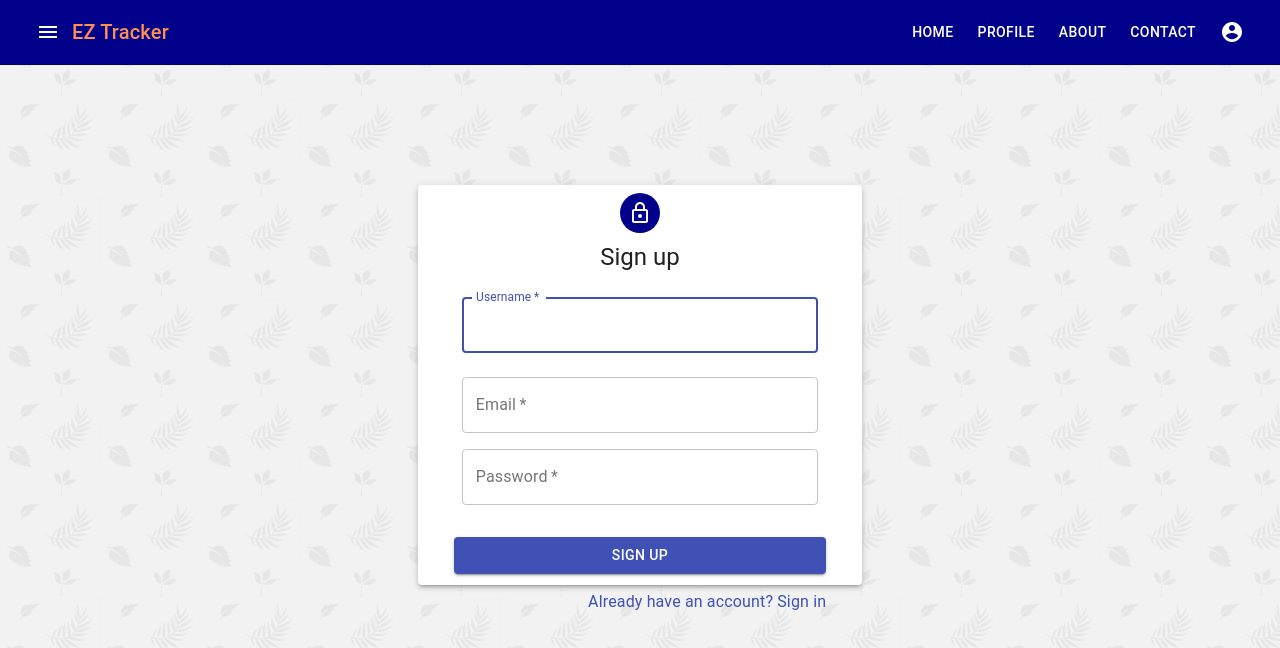
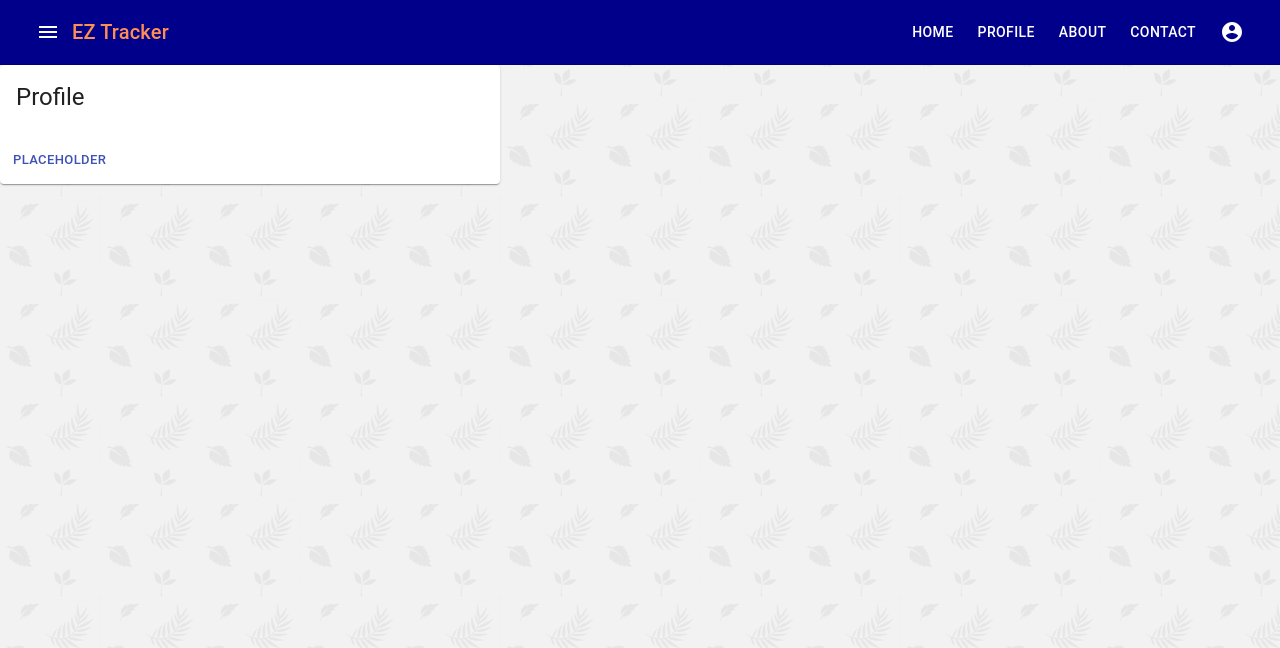
Before and after one commit to tonycrosby-tech/EZ_Tracker, a React (Create React App) app in the folder client/: page /profile in a window 1280 px wide. Before the commit this address led to /. Shown: the top 648 px of the page. Built offline with nearby package versions, Linux system fonts and the light colour scheme; no server answers.

Commit message:
adding protected routes :D

```diff
--- a/client/src/App.js
+++ b/client/src/App.js
@@ -19,13 +19,13 @@ class App extends Component {
   constructor(props) {
     super(props)
     this.state = {
-      loggedIn: false,
+      loggedIn: true,
       username: null
     }
-
-    this.updateUser = this.updateUser.bind(this);
-    this.getUser = this.getUser.bind(this);
   }
+  //   this.updateUser = this.updateUser.bind(this);
+  //   this.getUser = this.getUser.bind(this);
+  // }
 
   componentDidMount() {
     this.getUser();
@@ -37,16 +37,11 @@ class App extends Component {
 
   getUser() {
     axios.get("/api/auth/user").then(response => {
-      console.log('Get user response: ')
-      console.log(response.data)
       if (response.data.user) {
-        console.log('Get User: There is a user saved in the server session: ')
-
         this.setState({
           loggedIn: true,
           username: response.data.user.username
         })
-        console.log("Login :" + "Successful");
       } else {
         console.log('Get user: no user');
         this.setState({
@@ -58,7 +53,6 @@ class App extends Component {
   }
 
   render() {
-
     return (
       <React.Fragment>
         <CssBaseline />
@@ -83,17 +77,17 @@ class App extends Component {
               component={Header}
             />
             <ProtectedRoute
-              isAuthenticated={this.state.loggedIn}
+              LoggedIn={this.state.loggedIn}
               path="/subscription"
               component={Subscription}
             />
             <ProtectedRoute
-              isAuthenticated={this.state.loggedIn}
+              LoggedIn={this.state.loggedIn}
               path="/profile"
               component={Profile}
             />
             <ProtectedRoute
-              isAuthenticated={this.state.loggedIn}
+              LoggedIn={this.state.loggedIn}
               path="/account"
               component={Account}
             />
--- a/client/src/utils/PrivateRoute.js
+++ b/client/src/utils/PrivateRoute.js
@@ -1,45 +1,45 @@
+import React from "react";
+import { Route, Redirect } from "react-router-dom";
+
+const ProtectedRoute = ({ component: Comp, LoggedIn, path, ...rest }) => {
+    return (
+      <Route
+        path={path}
+        {...rest}
+        render={(props) => {
+          return LoggedIn ? (
+            <Comp {...props} />
+          ) : (
+            <Redirect
+              to={{
+                pathname: "/login",
+                state: {
+                  prevLocation: path,
+                  error: "You need to login first!",
+                },
+              }}
+            />
+          );
+        }}
+      />
+    );
+  };
+
+export default ProtectedRoute;
 // import React from "react";
 // import { Route, Redirect } from "react-router-dom";
+// import Subscription from "../pages/Subscription";
 
-// const ProtectedRoute = ({ component: Comp, LoggedIn, path, ...rest }) => {
-//     return (
-//       <Route
-//         path={path}
-//         {...rest}
-//         render={(props) => {
-//           return LoggedIn ? (
-//             <Comp {...props} />
-//           ) : (
-//             <Redirect
-//               to={{
-//                 pathname: "/login",
-//                 state: {
-//                   prevLocation: path,
-//                   error: "You need to login first!",
-//                 },
-//               }}
-//             />
-//           );
-//         }}
-//       />
-//     );
-//   };
+// const PrivateRoute = ({ component: Component, ...rest }) => (
+//     <Route {...rest} render={(props) => (
+//         console.log(props),
+//             props.location.loggedIn === true
+//             ? <Route path="/subscription" component={Subscription} />
+//             : <Redirect to={{
+//                 pathname: '/',
+//                 state: { from: props.location }
+//             }} />
+//     )} />
+// );
 
-// export default ProtectedRoute;
-import React from "react";
-import { Route, Redirect } from "react-router-dom";
-import Subscription from "../pages/Subscription";
-
-const PrivateRoute = ({ component: Component, ...rest }) => (
-    <Route {...rest} render={(props) => (
-        console.log(props),
-            props.location.loggedIn === true
-            ? <Route path="/subscription" component={Subscription} />
-            : <Redirect to={{
-                pathname: '/',
-                state: { from: props.location }
-            }} />
-    )} />
-);
-
-export default PrivateRoute;
+// export default PrivateRoute;
```
